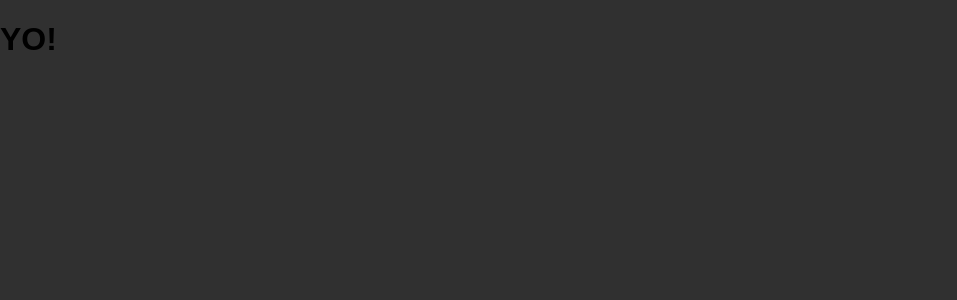
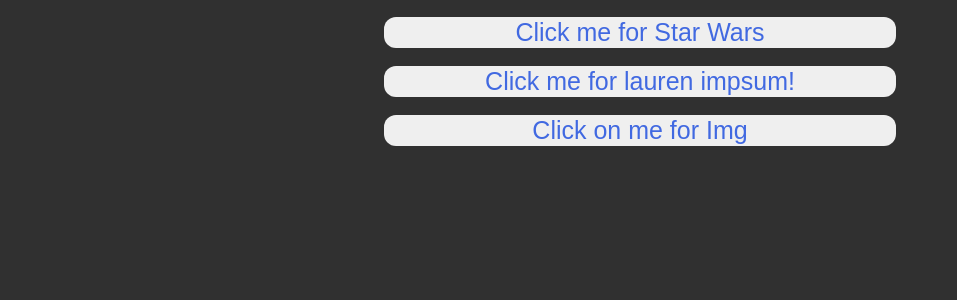
Before and after one commit to Lguerra1/No-DB-Project, a React (Create React App) app: page / in a window 1280 px wide. Shown: the top 300 px of the page, without its empty margins (0-957 px from the left). Built offline with nearby package versions, Linux system fonts and the light colour scheme.

Commit message:
db project with api changes

```diff
--- a/src/App.css
+++ b/src/App.css
@@ -5,3 +5,45 @@
     background-color: #303030;
 
 }
+h1 {
+    font-size: 25px;
+    color:green;
+    width: 40%;
+margin-left: 30%;
+margin-right: 30%
+
+}
+
+button{
+    float: left;
+    color: royalblue;
+    border: #303030;
+    border-radius: 12px;
+    font-size: 25px;
+    width: 40%;
+margin-left: 30%;
+margin-right: 30%
+
+
+}
+button:hover{
+    background-color: white;
+    color: black;
+    border: 2px solid #008CBA;
+    box-shadow: 0 12px 16px 0 rgba(0,0,0,0.24), 0 17px 50px 0 rgba(0,0,0,0.19);
+
+}
+
+img{
+    width: 100px;
+margin-left: 30%;
+margin-right: 30%
+
+}
+
+img:hover{
+     background-color: white;
+    color: black;
+    border: 2px solid yellow;
+    box-shadow: 0 12px 16px 0 rgba(0,0,0,0.24), 0 17px 50px 0 rgba(0,0,0,0.19);
+}
--- a/src/App.js
+++ b/src/App.js
@@ -1,14 +1,21 @@
 import React, { Component } from 'react';
 import './App.css';
-import List from './component/list'
-import axios from 'axios';
+import List from './component/list';
+import Stateless from './component/stateless';
 
-const baseUrl = "http://pokeapi.co";
+
 
 class App extends Component {
-  render(){
-    return(
+
+  render() {
+
+
+    return (
+
+      <div>
       <List />
+      <Stateless />
+      </div>
 
     )
   }
--- a/src/component/list.js
+++ b/src/component/list.js
@@ -1,20 +1,65 @@
+
 import React, { Component } from 'react'
+import axios from 'axios';
+
+
 
 
 export default class List extends Component {
 
-    constructor() {
-        super();
+  constructor(props) {
+    super(props);
+
+    this.state = {
+      title: "",
+      url: "",
+      films:""
+
+    };
+
+    this.whatever = this.whatever.bind(this);
+    this.mcTester = this.mcTester.bind(this);
+
+  }
+
+  whatever() {
+    axios.get("https://jsonplaceholder.typicode.com/photos/4").then(response => {
+        console.log(response);
+        this.setState({
+            title: response.data.title,
+            url: response.data.thumbnailUrl,
 
 
+
+        })
+
+    })
   }
+
+  mcTester() {
+      axios.get("https://swapi.co/api/people/4").then(response => {
+          console.log(response);
+          this.setState({
+              name: response.data.films
+
+          })
+      })
+  }
+
+
 
   render() {
     return (
       <div>
-                <h1>YO!</h1>
+        <button onClick={this.mcTester}>Click me for Star Wars </button>
+        <h1>{this.state.films}</h1>
+        <img src={this.state.films}/>
+        <button onClick={this.whatever}>Click me for lauren impsum!</button>
+        <h1>{this.state.title}</h1>
+        <img src={this.state.url}/>
+        </div>
 
-            </div>
+
 
     )
   }
--- /dev/null
+++ b/src/component/stateless.js
@@ -0,0 +1,40 @@
+import React, { Component } from 'react'
+import axios from 'axios';
+
+export default class Stateless extends Component {
+
+
+    constructor(props){
+        super(props);
+
+        this.state ={
+            url: ''
+        }
+
+        this.getStuff = this.getStuff.bind(this);
+
+
+
+    };
+
+    getStuff() {
+        axios.get("https://jsonplaceholder.typicode.com/photos/5").then(response =>{
+            console.log(response);
+            this.setState({
+                url: response.data.thumbnailUrl
+            })
+        })
+    }
+
+
+    render(){
+        return(
+            <div>
+            <button onClick={this.getStuff}>Click on me for Img </button>
+            <img src={this.state.url}/>
+
+
+            </div>
+        )
+    }
+}
```
Also changed, not shown: 2 other files (tests, documents, lock files or other folders). Lines whose indentation alone changed are shown as unchanged.
